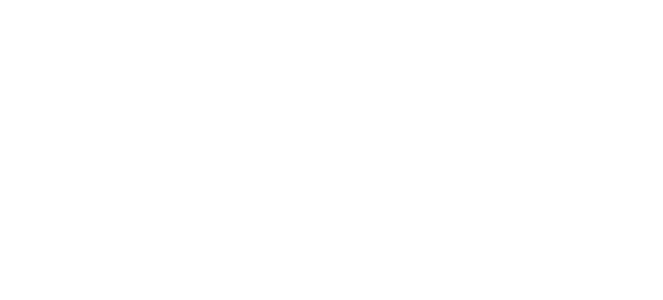
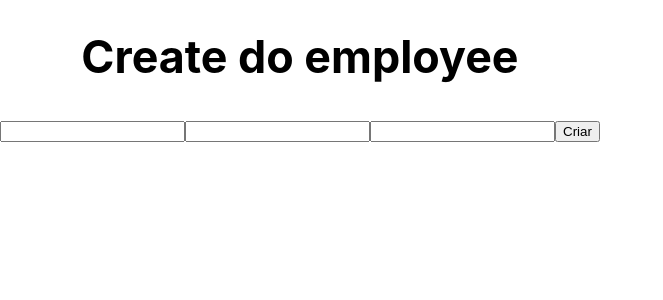
Before and after one commit to mmendesc/repassa-front, a React (Create React App) app: page /managers/employees/new in a window 1280 px wide. Shown: the top 300 px of the page, without its empty margins (0-663 px from the left). Built offline with nearby package versions, Linux system fonts and the light colour scheme; sample sign-in values are in the browser's storage.

Commit message:
Add create employee

```diff
--- a/src/App.js
+++ b/src/App.js
@@ -5,17 +5,14 @@
 import IndexContainer from './containers/IndexContainer';
 import ShowEmployee from './containers/ShowEmployee';
 import EditEmployee from './containers/EditEmployee';
+import NewEmployee from './containers/NewEmployee';
 
 import './App.scss';
 import './settings.js'
 
 function App() {
-  const [authToken, setAuthToken] = useState(undefined);
+  const [authToken, setAuthToken] = useState(localStorage.getItem('authToken'));
   const [currentEmployee, setCurrentEmployee] = useState(undefined);
-
-  useEffect(() => {
-    setAuthToken(localStorage.getItem('authToken'))
-  }, [])
 
   return (
     <div className="App">
@@ -26,20 +23,36 @@
               <IndexContainer
                 authToken={authToken}
                 setCurrentEmployee={setCurrentEmployee}
-              />
-            </Route>
-            <Route path="/managers/employees/show">
-              <ShowEmployee
-                authToken={authToken}
                 currentEmployee={currentEmployee}
               />
             </Route>
-            <Route path="/managers/employees/edit">
-              <EditEmployee
-                authToken={authToken}
-                currentEmployee={currentEmployee}
-              />
-            </Route>
+            <Route
+              path="/managers/employees/new"
+              exact
+              render={(props) =>
+                <NewEmployee
+                  {...props}
+                  authToken={authToken}
+                />}
+            />
+            <Route
+              path="/managers/employees/:id"
+              exact
+              render={(props) =>
+                <ShowEmployee
+                  {...props}
+                  authToken={authToken}
+                />}
+            />
+            <Route
+              path="/managers/employees/:id/edit"
+              exact
+              render={(props) =>
+                <EditEmployee
+                  {...props}
+                  authToken={authToken}
+                />}
+            />
             <Route path="/employees/sign_in">
               <SessionContainer
                 setAuthToken={setAuthToken}
--- a/src/containers/EditEmployee/index.jsx
+++ b/src/containers/EditEmployee/index.jsx
@@ -2,14 +2,14 @@
 import { Redirect } from 'react-router-dom';
 import axios from 'axios';
 
-const EditEmployee = ({ authToken, currentEmployee }) => {
+const EditEmployee = ({ authToken, match }) => {
   const [employee, setEmployee] = useState(undefined);
   const [email, setEmail] = useState('');
   const [name, setName] = useState('');
 
   useEffect(() => {
     if (authToken) {
-      axios.get(`/managers/employees/${currentEmployee}.json`).then( ({ data }) => {
+      axios.get(`/managers/employees/${match.params.id}.json`).then( ({ data }) => {
         const employeeData = data.data;
         setEmployee(employeeData)
         setEmail(employeeData.attributes.email);
@@ -19,7 +19,7 @@
   }, []);
 
   const editEmployee = () => {
-    axios.put(`/managers/employees/${currentEmployee}.json`, {
+    axios.put(`/managers/employees/${match.params.id}.json`, {
       employee: {
         name,
         email,
--- a/src/containers/IndexContainer/index.jsx
+++ b/src/containers/IndexContainer/index.jsx
@@ -2,9 +2,10 @@
 import { Redirect } from 'react-router-dom';
 import axios from 'axios';
 
-const IndexContainer = ({ email, authToken, setCurrentEmployee }) => {
+const IndexContainer = ({ email, authToken, setCurrentEmployee, currentEmployee }) => {
   const [avaliations, setAvaliations] = useState([]);
   const [redirectToShow, setRedirectToShow] = useState(false);
+  const [redirectToNew, setRedirectToNew] = useState(false);
 
   axios.defaults.headers.common.Authorization = `Bearer ${authToken}`;
 
@@ -40,12 +41,17 @@
   }
 
   if (redirectToShow) {
-    return <Redirect to="/managers/employees/show" />
+    return <Redirect to={`/managers/employees/${currentEmployee}`} />
+  }
+
+  if (redirectToNew) {
+    return <Redirect to="/managers/employees/new" />
   }
 
   return (
     <div className="IndexContainer">
       <h1>{`Seja bem vindo ${email}`}</h1>
+      <button onClick={() => setRedirectToNew(true)}>Criar empregado</button>
       {avaliations.length && (
         renderAvaliations()
       )}
--- /dev/null
+++ b/src/containers/NewEmployee/index.jsx
@@ -0,0 +1,47 @@
+import React, { useState, useEffect } from 'react';
+import { Redirect } from 'react-router-dom';
+import axios from 'axios';
+
+const NewEmployee = ({ authToken }) => {
+  const [employee, setEmployee] = useState(undefined);
+  const [email, setEmail] = useState('');
+  const [name, setName] = useState('');
+  const [password, setPassword] = useState('');
+  const [redirectToShow, setRedirectToShow] = useState(false);
+
+  const createEmployee = () => {
+    axios.post(`/managers/employees.json`, {
+      employee: {
+        name,
+        email,
+        password,
+        password_confirmation: password
+      }
+    }).then( ({ data }) => {
+      setEmployee(data.data)
+      setRedirectToShow(true)
+    })
+  }
+
+  if (!authToken) {
+    return <Redirect to="/managers/sign_in" />
+  }
+
+  if (redirectToShow) {
+    return <Redirect to={`/managers/employees/${employee.id}`} />
+  }
+
+  return (
+    <div className="NewEmployee">
+      <h1>Create do employee</h1>
+      <div className="employee-form">
+        <input type="text" value={name} onChange={e => setName(e.target.value)}/>
+        <input type="email" value={email} onChange={e => setEmail(e.target.value)}/>
+        <input type="password" value={password} onChange={e => setPassword(e.target.value)}/>
+        <button onClick={createEmployee}>Criar</button>
+      </div>
+    </div>
+  )
+}
+
+export default NewEmployee;
--- a/src/containers/ShowEmployee/index.jsx
+++ b/src/containers/ShowEmployee/index.jsx
@@ -4,13 +4,13 @@
 
 axios.defaults.baseURL = 'http://localhost:3001/api/v1';
 
-const ShowEmployee = ({ authToken, currentEmployee }) => {
+const ShowEmployee = ({ authToken, match }) => {
   const [employee, setEmployee] = useState(undefined);
   const [redirectToEdit, setRedirectToEdit] = useState(false);
 
   useEffect(() => {
     if (authToken) {
-      axios.get(`/managers/employees/${currentEmployee}.json`).then( ({ data }) => {
+      axios.get(`/managers/employees/${match.params.id}.json`).then( ({ data }) => {
         setEmployee(data.data)
       })
     }
@@ -25,7 +25,7 @@
   }
 
   if (redirectToEdit) {
-    return <Redirect to="/managers/employees/edit" />
+    return <Redirect to={`/managers/employees/${match.params.id}/edit`} />
   }
 
   return (
```
